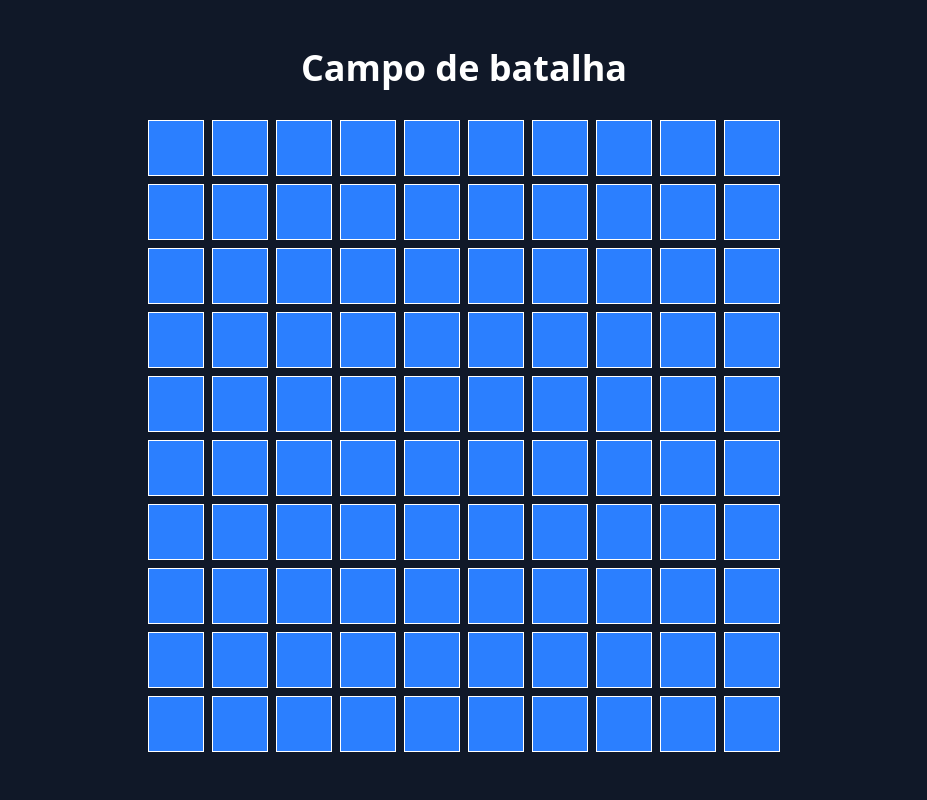
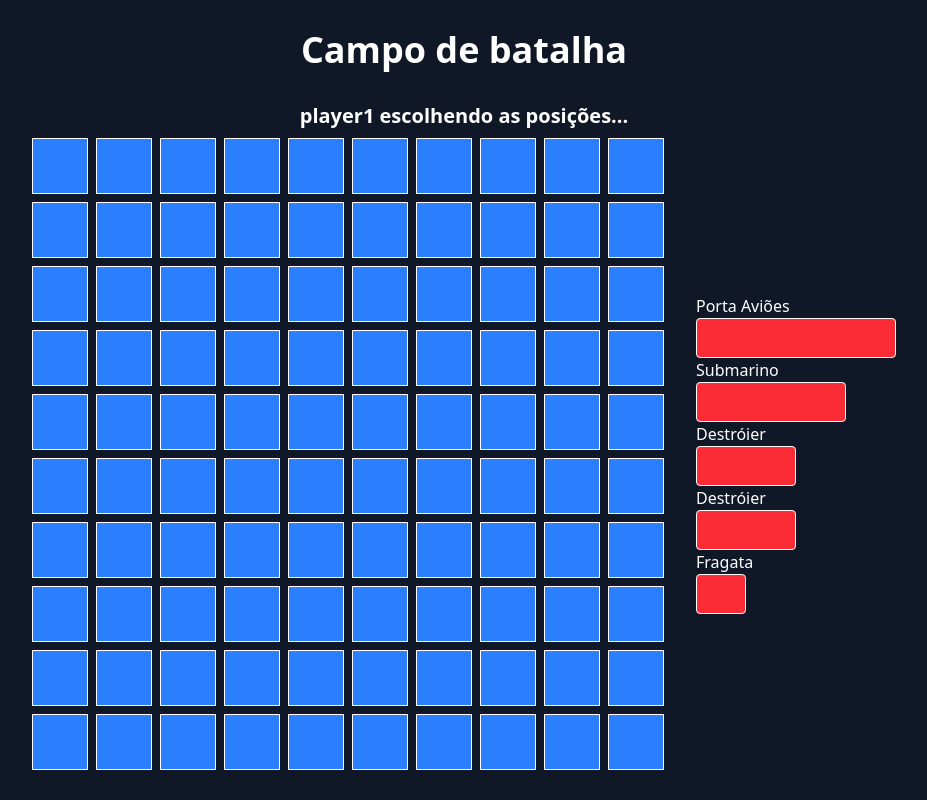
Before and after one commit to figueiredojoaopedro/battleship, a React (Vite) app: page /pages/game in a window 1280 px wide. Shown: the whole page, without its empty margins (176-1103 px from the left). Built offline with nearby package versions, Linux system fonts and the light colour scheme.

Commit message:
some progress at placing the ships

```diff
--- a/src/pages/Game/Game.tsx
+++ b/src/pages/Game/Game.tsx
@@ -1,15 +1,153 @@
-import React from "react";
+import { useState } from "react";
+
+type ShipPosition = { row: number | null; col: number | null; hit: boolean };
+type Ship = { name: string; size: number; positions: ShipPosition[] };
+type Player = { ready: boolean; ships: Ship[] };
+type Players = { player1: Player; player2: Player };
+type Turn = "player1" | "player2";
+
 const Game = () => {
+  const [grid, setGrid] = useState<(null | boolean)[][]>(
+    Array.from({ length: 10 }, () => Array(10).fill(null))
+  ); // se a pos for null, igual a vazio, se false, preenchida, mas não atingida, se true, atingida
+  const [players, setPlayers] = useState<Players>({
+    player1: {
+      ready: false,
+      ships: [
+        {
+          name: "Porta Aviões",
+          size: 4,
+          positions: Array(4).fill({ row: null, col: null, hit: false }),
+        },
+        {
+          name: "Submarino",
+          size: 3,
+          positions: Array(3).fill({ row: null, col: null, hit: false }),
+        },
+        {
+          name: "Destróier",
+          size: 2,
+          positions: Array(2).fill({ row: null, col: null, hit: false }),
+        },
+        {
+          name: "Destróier",
+          size: 2,
+          positions: Array(2).fill({ row: null, col: null, hit: false }),
+        },
+        {
+          name: "Fragata",
+          size: 1,
+          positions: Array(1).fill({ row: null, col: null, hit: false }),
+        },
+      ],
+    },
+    player2: {
+      ready: false,
+      ships: [
+        {
+          name: "Porta Aviões",
+          size: 4,
+          positions: Array(4).fill({ row: null, col: null, hit: false }),
+        },
+        {
+          name: "Submarino",
+          size: 3,
+          positions: Array(3).fill({ row: null, col: null, hit: false }),
+        },
+        {
+          name: "Destróier",
+          size: 2,
+          positions: Array(2).fill({ row: null, col: null, hit: false }),
+        },
+        {
+          name: "Destróier",
+          size: 2,
+          positions: Array(2).fill({ row: null, col: null, hit: false }),
+        },
+        {
+          name: "Fragata",
+          size: 1,
+          positions: Array(1).fill({ row: null, col: null, hit: false }),
+        },
+      ],
+    },
+  });
+
+  const [isGameStarted, setIsGameStarted] = useState(false);
+  const [turn, setTurn] = useState<Turn>("player1");
+
+  const getShipWidth = (size: number): string => {
+    const widthMap: { [key: number]: number } = {
+      1: 10,
+      2: 20,
+      3: 30,
+      4: 40,
+      5: 50,
+    };
+
+    return (widthMap[size] * 5).toString() + "px" || (14 * 2).toString() + "px";
+  };
+
+  const onDragStart = (
+    event: React.DragEvent<HTMLDivElement>,
+    ship: Ship
+  ): void => {
+    event.dataTransfer.setData("shipName", ship.name);
+    event.dataTransfer.setData("shipSize", ship.size.toString());
+
+    console.log("test ship", event.dataTransfer.getData("shipName"));
+    console.log("test shipSize", event.dataTransfer.getData("shipSize"));
+  };
+
+  const handleShipDrop = (
+    event: React.DragEvent<HTMLDivElement>,
+    targetRow: number,
+    targetCol: number
+  ): void => {
+    const shipName = event.dataTransfer.getData("shipName");
+    const shipSize = parseInt(event.dataTransfer.getData("shipSize"));
+
+    console.log("test size and index", shipName, shipSize);
+  };
+
   return (
     <div className="min-h-screen flex flex-col items-center justify-center bg-gray-900 text-white p-4">
-      <h2 className="text-4xl font-bold mb-8">Campo de batalha</h2>
-      <div className="grid grid-cols-10 gap-2">
-        {Array.from({ length: 100 }, (_, index) => (
-          <div
-            key={index}
-            className="w-14 h-14 bg-blue-500 border border-white hover:bg-blue-400 cursor-pointer"
-          />
-        ))}
+      <div className="flex flex-col items-center mb-2">
+        <h2 className="text-4xl font-bold mb-8">Campo de batalha</h2>
+        <p className="text-xl font-bold">{turn} escolhendo as posições...</p>
+      </div>
+      <div className="flex flex-row items-center justify-center">
+        <div className="grid grid-cols-10 gap-2">
+          {grid.map((row, rowIndex) =>
+            row.map((cell, colIndex) => (
+              <div
+                key={`${rowIndex}-${colIndex}`}
+                onDragOver={(event) => event.preventDefault()}
+                onDrop={(event) => handleShipDrop(event, rowIndex, colIndex)}
+                className="w-14 h-14 bg-blue-500 border border-white hover:bg-blue-400 cursor-pointer"
+              />
+            ))
+          )}
+        </div>
+        <div className="ml-8">
+          {players[turn].ships.map((ship, index) => {
+            return (
+              <div key={index}>
+                <h4>{ship.name}</h4>
+                <div className="flex">
+                  <div
+                    draggable
+                    onDragStart={(event) => onDragStart(event, ship)}
+                    style={{
+                      width: getShipWidth(ship.size),
+                    }}
+                    className={`border-1 border-white rounded-sm cursor-grab w-10 h-10 bg-red-500`}
+                  ></div>
+                </div>
+              </div>
+            );
+          })}
+        </div>
       </div>
     </div>
   );
```
